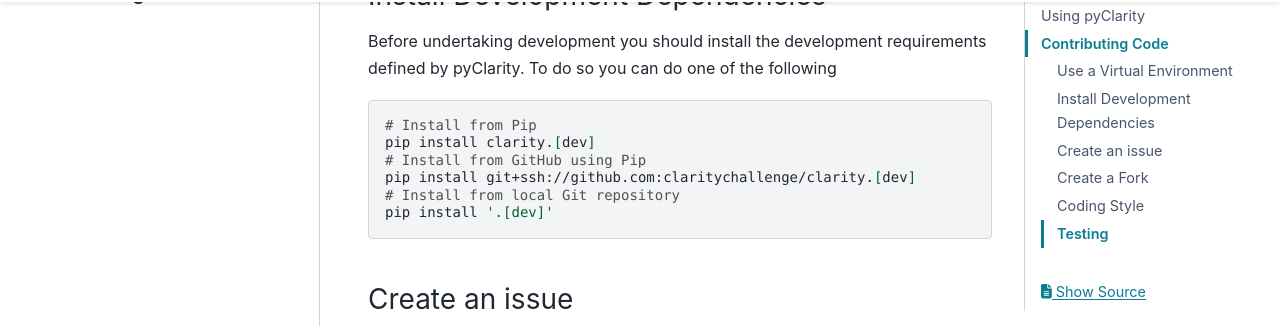
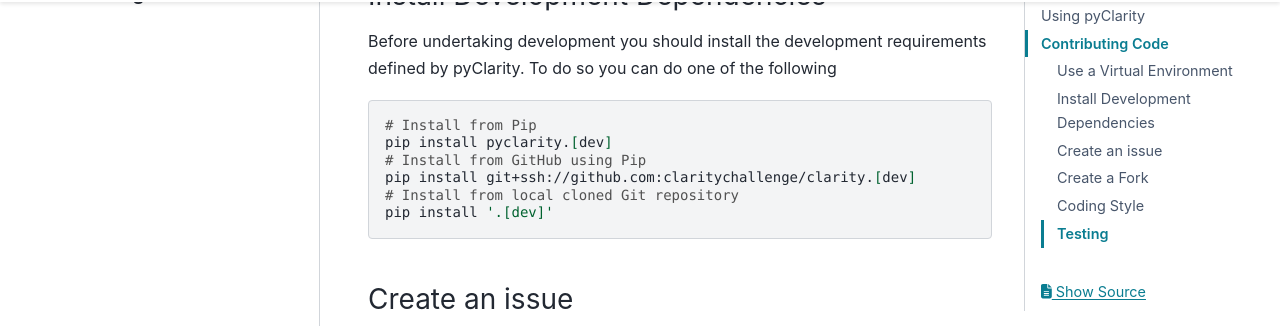
Before and after one commit to claritychallenge/clarity, a Sphinx documentation site: the page built from docs/CONTRIBUTING.md, in a window 1280 px wide and 900 px high, scrolled down 1012 px. Shown: the part 126-452 px from the top of the window. Built offline with Sphinx 7.4.7 and the PyData theme 0.15.4, drawn with Linux system fonts in a browser that asks for light colours.

Commit message:
16 | Typo in CONTRIBUTING.md; pre-commit failure instructions

````diff
--- a/docs/CONTRIBUTING.md
+++ b/docs/CONTRIBUTING.md
@@ -38,10 +38,10 @@
 
 ``` bash
 # Install from Pip
-pip install clarity.[dev]
+pip install pyclarity.[dev]
 # Install from GitHub using Pip
 pip install git+ssh://github.com:claritychallenge/clarity.[dev]
-# Install from local Git repository
+# Install from local cloned Git repository
 pip install '.[dev]'
 ```
 
````
Also changed, not shown: 1 other file.
